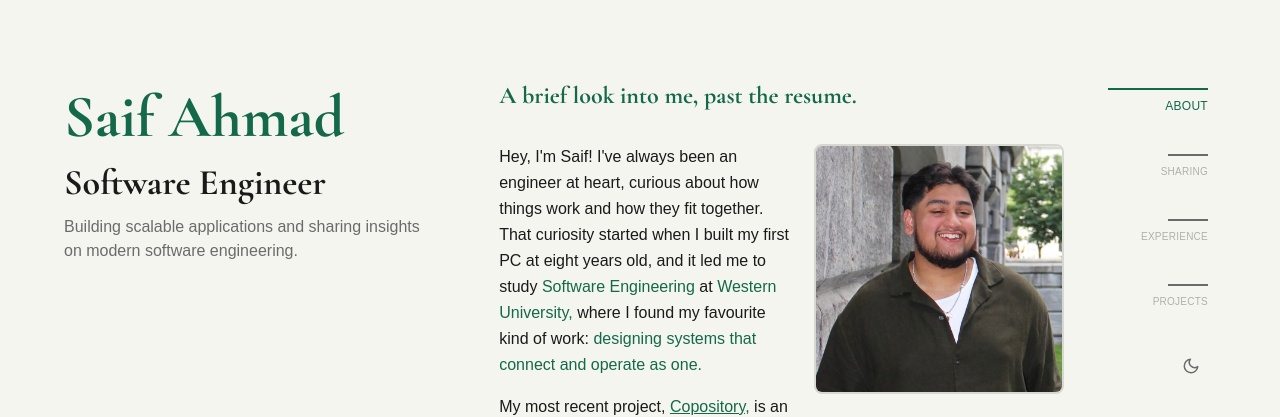
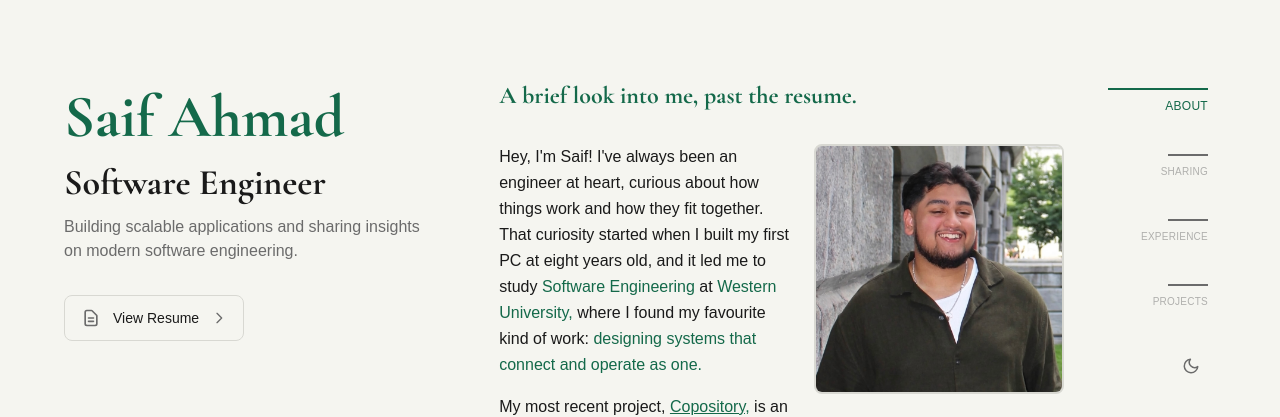
Before and after one commit to saifahmad02/portfoliov2, a Next.js app in the folder portfolio/: page / in a window 1280 px wide. Shown: the top 417 px of the page. Built offline with nearby package versions, Linux system fonts and the light colour scheme.

Commit message:
Added resume button

```diff
--- a/portfolio/src/components/layout/LeftSidebar.tsx
+++ b/portfolio/src/components/layout/LeftSidebar.tsx
@@ -7,7 +7,7 @@ export default function LeftSidebar() {
     <aside className="lg:sticky lg:top-0 lg:h-screen lg:flex lg:flex-col lg:justify-between py-10 lg:py-20">
       <div>
         {/* Name - Large Cormorant Garamond */}
-        <h1 className="font-serif font-bold text-accent text-5xl sm:text-6xl lg:text-5xl xl:text-6xl 2xl:text-8xl leading-tight mb-2 whitespace-nowrap">
+        <h1 className="font-serif font-bold text-accent text-5xl sm:text-6xl lg:text-5xl xl:text-6xl 2xl:text-8xl leading-tight mb-2">
           {profileData.name}
         </h1>
 
@@ -20,6 +20,40 @@ export default function LeftSidebar() {
         <p className="font-mono text-muted text-sm sm:text-base lg:text-base mb-8 max-w-[90%]">
           {profileData.tagline || profileData.bio}
         </p>
+
+        {/* Resume Link */}
+        {profileData.resumeUrl && (
+          <a
+            href={profileData.resumeUrl}
+            target="_blank"
+            rel="noopener noreferrer"
+            className="inline-flex items-center gap-2 lg:gap-3 px-3 lg:px-4 py-2 lg:py-3 border border-border rounded-lg font-mono text-xs lg:text-sm text-foreground hover:text-accent hover:border-accent transition-all duration-200 group mb-6"
+          >
+            <svg
+              className="w-4 h-4 lg:w-5 lg:h-5 text-muted group-hover:text-accent transition-colors"
+              fill="none"
+              stroke="currentColor"
+              strokeWidth="2"
+              viewBox="0 0 24 24"
+              strokeLinecap="round"
+              strokeLinejoin="round"
+            >
+              <path d="M9 12h6m-6 4h6m2 5H7a2 2 0 01-2-2V5a2 2 0 012-2h5.586a1 1 0 01.707.293l5.414 5.414a1 1 0 01.293.707V19a2 2 0 01-2 2z" />
+            </svg>
+            <span>View Resume</span>
+            <svg
+              className="w-3 h-3 lg:w-4 lg:h-4 ml-auto text-muted group-hover:text-accent transition-colors"
+              fill="none"
+              stroke="currentColor"
+              strokeWidth="2"
+              viewBox="0 0 24 24"
+              strokeLinecap="round"
+              strokeLinejoin="round"
+            >
+              <path d="M9 5l7 7-7 7" />
+            </svg>
+          </a>
+        )}
       </div>
 
       {/* Social Icons + Contact - Anchored at Bottom */}
--- a/portfolio/src/data/profile.json
+++ b/portfolio/src/data/profile.json
@@ -4,6 +4,7 @@
   "tagline": "Building scalable applications and sharing insights on modern software engineering.",
   "bio": "Building scalable applications and sharing insights on modern software engineering. Passionate about creating elegant solutions to complex problems.",
   "email": "saifattq@gmail.com",
+  "resumeUrl": "https://drive.google.com/file/d/1vsbJUTsZHk4uLlmAhlbAva3vh4GI-cyc/view?usp=sharing",
   "mediumUrl": "https://medium.com/@saifattiqueahmadd",
   "notionUrl": "https://saifsgallery.notion.site/Case-Studies-by-Saif-Ahmad-295819ee44518044acaed2503e66d847",
   "socialLinks": [
--- a/portfolio/src/types/index.ts
+++ b/portfolio/src/types/index.ts
@@ -11,6 +11,7 @@ export interface Profile {
   tagline?: string;
   bio: string;
   email: string;
+  resumeUrl?: string;
   socialLinks: SocialLink[];
   mediumUrl?: string;
   notionUrl?: string;
```
